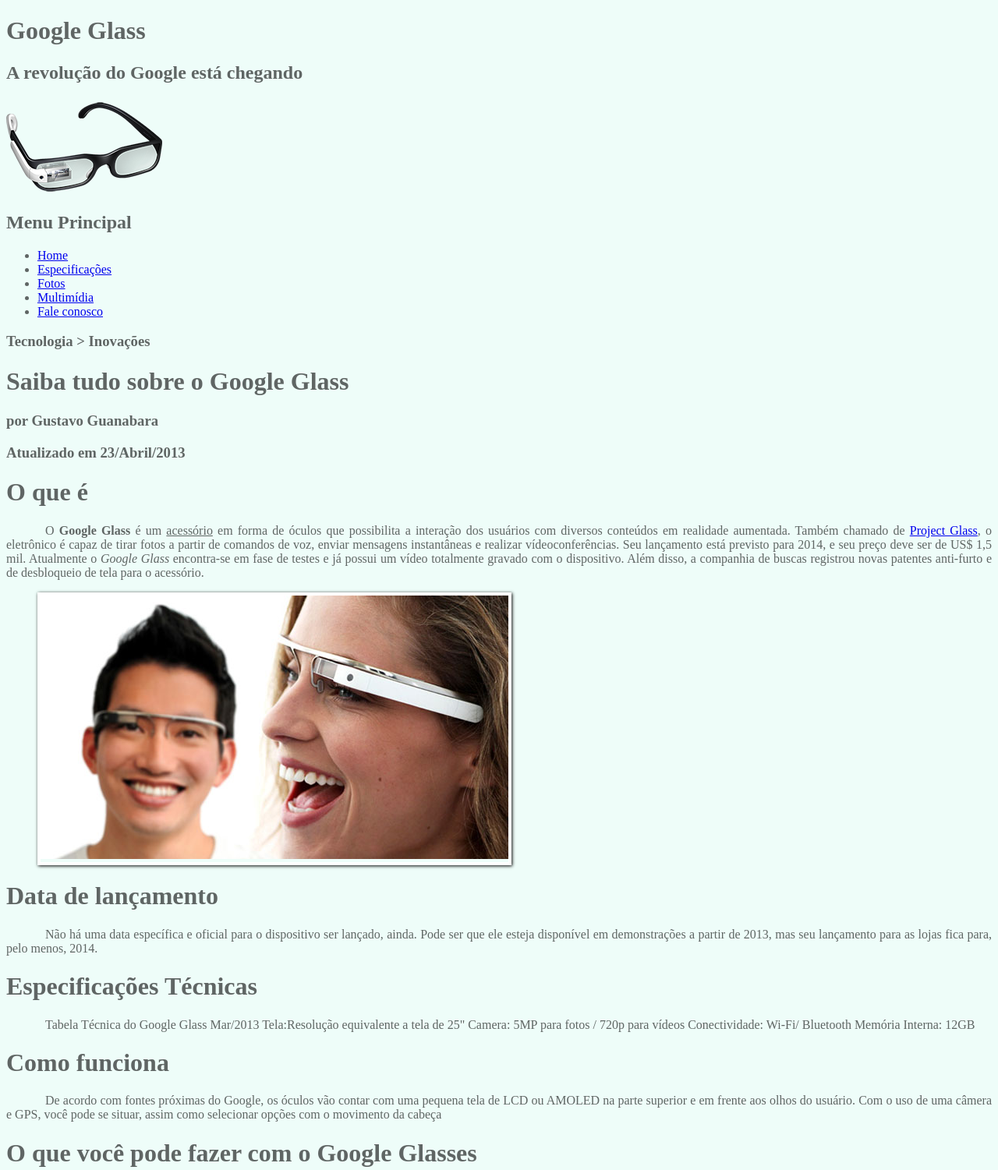
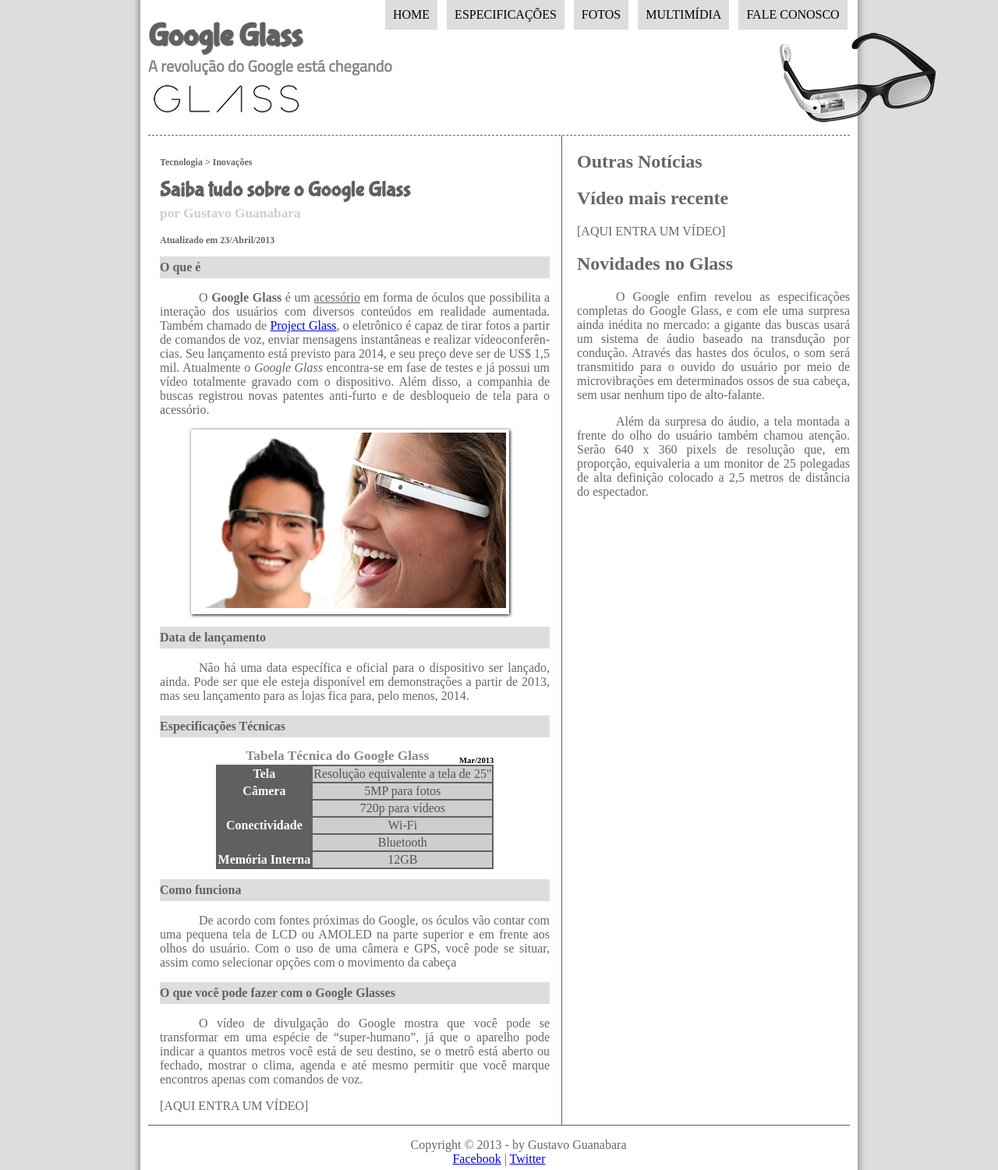
Before and after one commit to lucasportella/learning-html5-css, a plain HTML site: page projeto-glass-html5/index.html in a window 1280 px wide. Shown: the top 1501 px of the page at 78% size. Drawn offline with Linux system fonts and the light colour scheme.

Commit message:
aula 21 metade

```diff
--- a/projeto-glass-html5/_css/estilo.css
+++ b/projeto-glass-html5/_css/estilo.css
@@ -1,21 +1,63 @@
 @charset "UTF-8";
+@import url('https://fonts.googleapis.com/css2?family=Titillium+Web&display=swap');
+@font-face {
+	font-family: 'FonteLogo';
+	src: url("../_fonts/bubblegum-sans-regular.otf")
+}
 
  body {
-		background-color: hsla(167,81%,93%,0.5);
+		background-color: #dddddd;
 		color: rgba(0,0,0,0.6);
 		}
+
+div#interface {
+	width: 900px;
+	background-color: #ffffff;
+	margin: -22px auto 0px auto;
+	box-shadow: 0px 0px 10px rgba(0,0,0,.5);
+	padding: 10px 10px 10px 10px;
+}
+
 	p {
 	text-align: justify;
 	text-indent: 50px;
 	}
 
-/* formatação de legendas */
+header#cabecalho img#icone {
+	position: absolute;
+	left: 1000px;
+	top: 38px;
+}
+
+header#cabecalho {
+	border-bottom: 1px #606060 dashed;
+	height: 150px;
+	background: url("../_imagens/glass-logo-peq.jpg") no-repeat 0px 80px;
+}
+
+header#cabecalho h1 {
+	font-family: 'FonteLogo', sans-serif;
+	font-size: 30pt;
+	color: #606060;
+	text-shadow: 1px 1px 1px rgba(0,0,0,0.6);
+	padding: 0px;
+	margin-bottom: 0px;
+}
+
+header#cabecalho h2 {
+	font-family: 'Titillium Web', sans-serif;
+	color: #888888;
+	font-size: 15pt;
+	padding: 0px;
+	margin-top: 0px;
+
+}
 
 figure.foto-legenda {
 	position: relative;
 	border: 4px solid white;
 	box-shadow: 1px 1px 4px black;
-	width: 600px;
+	width: 400px;
 }
 
 figure.foto-legenda img {
@@ -39,3 +81,129 @@ figure.foto-legenda figcaption {
 figure.foto-legenda:hover figcaption {
 	opacity:1;
 }
+nav#menu {
+	list-style: none;
+	text-transform: uppercase;
+	position: absolute;
+	top: -20px;
+	left: 450px;
+}
+nav#menu ul {
+	list-style: none;
+	text-transform: uppercase;
+}
+
+nav#menu li {
+	display: inline-block;
+	background-color: #dddddd;
+	padding: 10px;
+	margin: 4px;
+	transition: background-color 1s;
+}
+
+nav#menu li:hover {
+	background-color: #606060;
+}
+
+nav#menu h1 {
+	display: none;
+}
+
+nav#menu a {
+	color: black;
+	text-decoration: none;
+}
+
+nav#menu a:hover {
+	color: #ffffff;
+	text-decoration: underline;
+}
+
+section#corpo {
+	display: block;
+	width: 500px;
+	float: left;
+	border-right: 1px solid #606060;
+	padding: 15px;
+}
+
+article#noticia-principal h2 {
+	font-size: 12pt;
+	color: #606060;
+	background-color: #dddddd;
+	padding: 5px 0px 5px 0px;
+	margin: 10px, 0px, 10px, 0px;
+}
+
+header#cabecalho-artigo h1 {
+	font-family: 'FonteLogo', sans-serif;
+	font-size: 20pt;
+	color: #606060;
+	margin-bottom: 0px;
+	margin-top: 0px;
+}
+
+header#cabecalho-artigo h2 {
+	font-size: 13pt;
+	color: #cecece;
+	background-color: #ffffff;
+	margin: 0px;
+}
+
+header#cabecalho-artigo h3 {
+	font-size: 12px;
+}
+
+table#tabelaspec {
+	border: 1px solid #606060;
+	border-spacing: 0px;
+	margin-left: auto;
+	margin-right: auto;
+}
+
+table#tabelaspec td {
+	border: 1px solid #606060;
+	text-align: center;
+	vertical-align: auto;
+}
+
+table#tabelaspec td.left-column {
+color: #ffffff;
+background-color: #606060;
+vertical-align: top;
+font-weight: bold;
+}
+
+table#tabelaspec td.right-column {
+background-color: #cecece;
+}
+
+table#tabelaspec caption {
+	color: #888888;
+	font-size: 13pt;
+	font-weight: bolder;
+}
+
+table#tabelaspec caption span {
+	display: block;
+	float: right;
+	color: #000000;
+	font-size: 8pt;
+	margin-top: 10px;
+
+
+}
+aside#lateral {
+	display: block;
+	width: 350px;
+	float: right;
+}
+
+footer#rodape {
+	clear: both;
+	border-top: 1px solid #606060
+}
+
+footer#rodape p {
+	text-align: center;
+}
--- a/projeto-glass-html5/index.html
+++ b/projeto-glass-html5/index.html
@@ -14,26 +14,30 @@
     <h1>Google Glass</h1>
     <h2>A revolução do Google está chegando</h2>
     </hgroup>
-    <img src="_imagens/glass-oculos-preto-peq.png">
-	</header>
-        <nav>
+    <img id="icone" src="_imagens/glass-oculos-preto-peq.png">
+        <nav id="menu">
         <h1>Menu Principal</h1>
-<ul type="disc">
+<ul type="square">
     <li><a href="index.html">Home</a></li>
     <li><a href="specs.html">Especificações</a></li>
     <li><a href="fotos.html">Fotos</a></li>
-    <li><a href="multimidia-txt.html">Multimídia</a></li>
+    <li><a href="multimidia.html">Multimídia</a></li>
     <li><a href="fale-conosco.html">Fale conosco</a></li>
             </ul>
         </nav>
+        </header>
+   <section id="corpo">
+<article id="noticia-principal">
+    <header id="cabecalho-artigo">
 <hgroup>
 <h3>Tecnologia > Inovações</h3>
 <h1>Saiba tudo sobre o Google Glass</h1>
-<h3>por Gustavo Guanabara</h3>
+<h2>por Gustavo Guanabara</h2>
 <h3>Atualizado em 23/Abril/2013</h3>
 </hgroup>
+    </header>
 
-<h1>O que é</h1>
+<h2>O que é</h2>
     <p>O <b>Google Glass</b> é um <span style="text-decoration: underline;">acessório</span> em forma de óculos que possibilita a interação dos usuários com diversos conteúdos em realidade aumentada. Também chamado de <a href="https://www.google.com/glass/start/" target ="_blank">Project Glass</a>, o eletrônico é capaz de tirar fotos a partir de comandos de voz, enviar mensagens instantâneas e realizar vídeo&shy;con&shy;ferên&shy;cias. Seu lançamento está previsto para 2014, e seu preço deve ser de US$ 1,5 mil. Atualmente o <em>Google Glass</em> encontra-se em fase de testes e já possui um vídeo totalmente gravado com o dispositivo. Além disso, a companhia de buscas registrou novas patentes anti-furto e de desbloqueio de tela para o acessório.</p>
 <figure class="foto-legenda">
 <image src="_imagens/glass-quadro-homem-mulher.jpg"/>
@@ -42,25 +46,33 @@
         <p>Uma nova maneira de ver o mundo</p>
     </figcaption>
 </figure>
-<h1>Data de lançamento</h1>
+<h2>Data de lançamento</h2>
     <p>Não há uma data específica e oficial para o dispositivo ser lançado, ainda. Pode ser que ele esteja disponível em demonstrações a partir de 2013, mas seu lançamento para as lojas fica para, pelo menos, 2014.</p>
 
-<h1>Especificações Técnicas</h1>
-<p>Tabela Técnica do Google Glass Mar/2013
-Tela:Resolução equivalente a tela de 25"
-Camera: 5MP para fotos / 720p para vídeos
-Conectividade: Wi-Fi/ Bluetooth Memória Interna: 12GB</p>
+<h2>Especificações Técnicas</h2>
+<table id="tabelaspec">
+<caption>Tabela Técnica do Google Glass <span>Mar/2013</span></caption>
 
-<h1>Como funciona</h1>
+<tr><td class="left-column">Tela</td><td class="right-column">Resolução equivalente a tela de 25"</td></tr>
+<tr><td class="left-column" rowspan="2">Câmera</td> <td class="right-column">5MP para fotos</td></tr>
+<tr><td class="right-column">720p para vídeos</td></tr>
+<tr><td class="left-column" rowspan="2">Conectividade</td> <td class="right-column">Wi-Fi</td></tr>
+<tr><td class="right-column">Bluetooth</td></tr>
+<tr><td class="left-column">Memória Interna</td> <td class="right-column">12GB</td></tr>
+</table>
+<h2>Como funciona</h2>
 <p>De acordo com fontes próximas do Google, os óculos vão contar com uma pequena tela de LCD ou AMOLED na parte superior e em frente aos olhos do usuário. Com o uso de uma câmera e GPS, você pode se situar, assim como selecionar opções com o movimento da cabeça</p>
 
-<h1>O que você pode fazer com o Google Glasses</h1>
+<h2>O que você pode fazer com o Google Glasses</h2>
 <p>O vídeo de divulgação do Google mostra que você pode se transformar em uma espécie de “super-<wbr/>humano”, já que o aparelho pode indicar a quantos metros você está de seu destino, se o metrô está aberto ou fechado, mostrar o clima, agenda e até mesmo permitir que você marque encontros apenas com comandos de voz.</p>
 
 [AQUI ENTRA UM VÍDEO]
+</article>
+</section>
+<aside id="lateral">
 
-Outras Notícias
-Vídeo mais recente
+<h1>Outras Notícias</h1>
+<h2>Vídeo mais recente</h2>
 
 [AQUI ENTRA UM VÍDEO]
 
@@ -68,9 +80,12 @@ Vídeo mais recente
 <p>O Google enfim revelou as especificações completas do Google Glass, e com ele uma surpresa ainda inédita no mercado: a gigante das buscas usará um sistema de áudio baseado na transdução por condução. Através das hastes dos óculos, o som será transmitido para o ouvido do usuário por meio de microvibrações em determinados ossos de sua cabeça, sem usar nenhum tipo de alto-falante.</p>
 
 <p>Além da surpresa do áudio, a tela montada a frente do olho do usuário também chamou atenção. Serão 640 x 360 pixels de resolução que, em proporção, equivaleria a um monitor de 25 polegadas de alta definição colocado a 2,5 metros de distância do espectador.</p>
-
-<p>Copyright &copy; 2013 - by Gustavo Guanabara
-Facebook | Twitter</p>
+</aside>
+<footer id="rodape">
+<p>Copyright &copy; 2013 - by Gustavo Guanabara<br>
+<a href="http://facebook.com/cursoemvideo" target="_blank">Facebook</a> |
+<a href="http://twitter.com/cursoemvideo" target="_blank">Twitter</a></p>
+</footer>
 </div>
 </body>
 </html>
```
